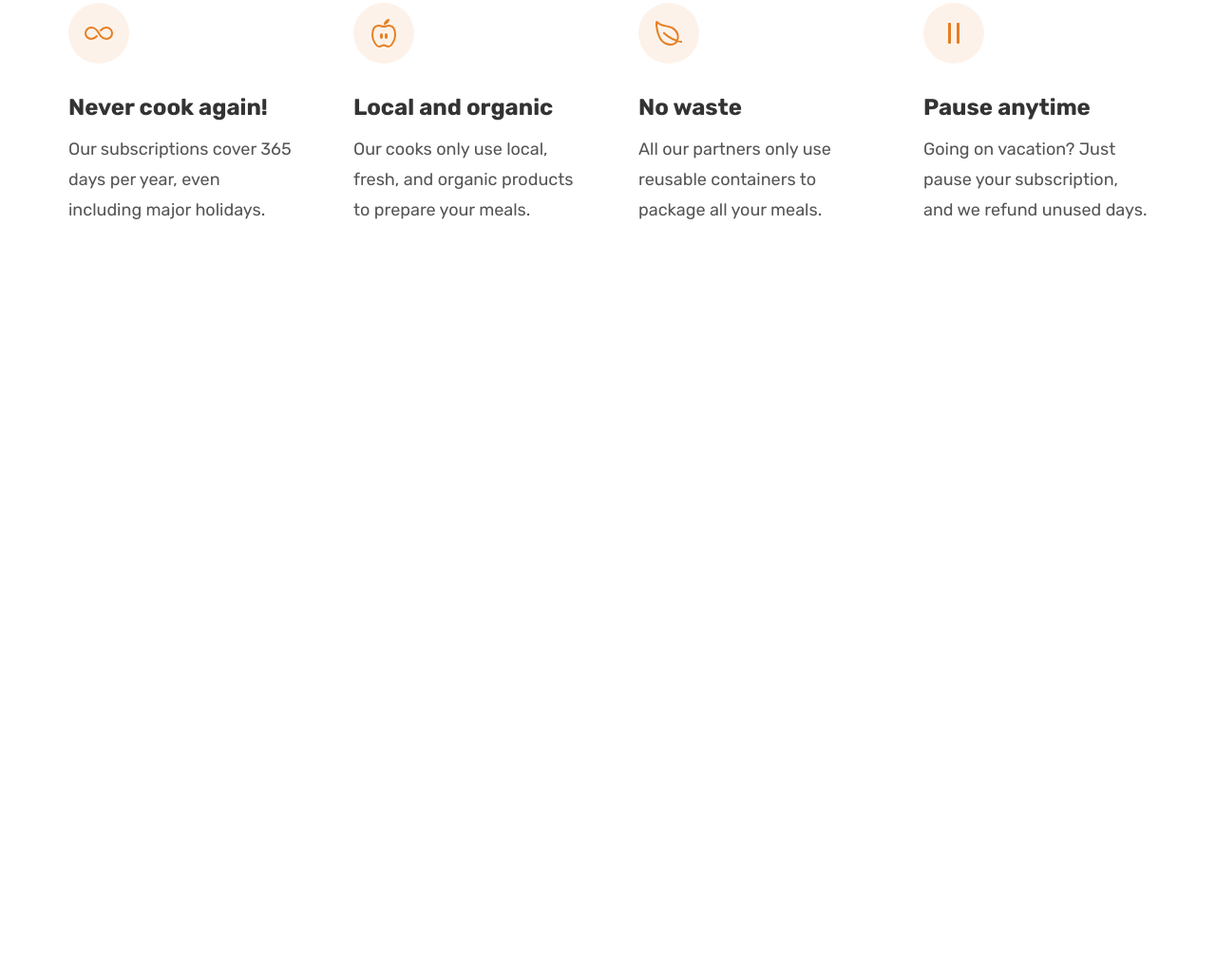
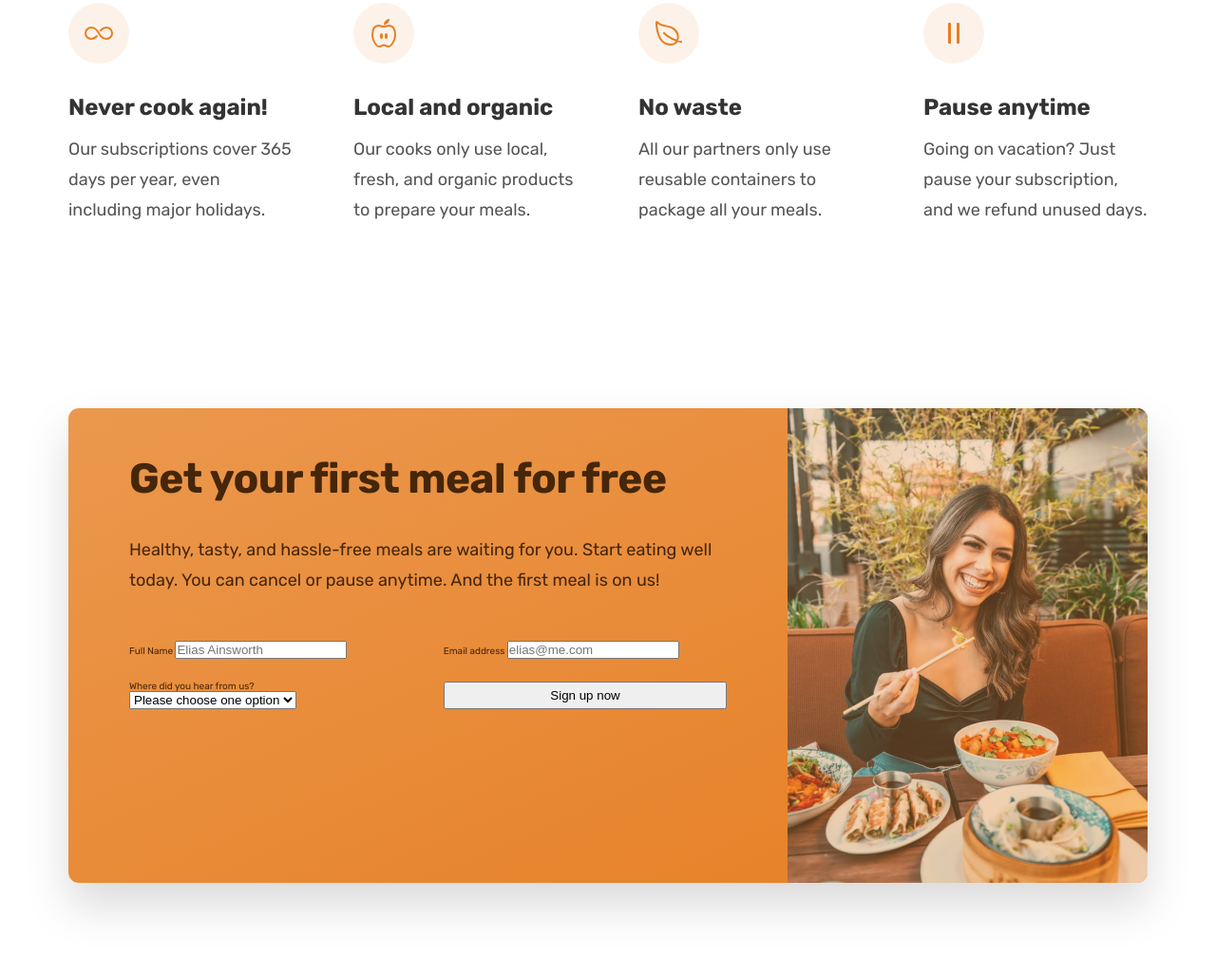
Before and after one commit to rogueassassin11/omnifood-v2, a plain HTML site: page index.html in a window 1280 px wide. Shown: the part 5622-6648 px from the top of the page at 95% size. Before the commit the page ends 5956 px from the top, so only its background shows below. Drawn offline with nearby package versions, Linux system fonts and the light colour scheme.

Commit message:
Started CTA section

```diff
--- a/css/general.css
+++ b/css/general.css
@@ -25,7 +25,7 @@
 
       Primary: #e67e22
       Secondary: #cf711f
-      Tints: #fdf2e9, #fae5d3
+      Tints: #fdf2e9, #fae5d3, #eb984e
       Shades:
       Accents:
       Grey: #777, #555, #333, #6f6f6f (lightest grey on #fdf2e9)
@@ -35,7 +35,7 @@
       - UIFaces
 
 --- 05 SHADOWS
-
+     0 2.4rem 4.8rem rgba(0, 0, 0, 0.075)
 
 --- 06 BORDER-RADIUS
        Default: 9px
--- a/css/style.css
+++ b/css/style.css
@@ -459,3 +459,59 @@
   font-size: 1.8rem;
   line-height: 1.8;
 }
+
+/***********************/
+/* CTA SECTION
+/***********************/
+
+.section-cta {
+  padding: 9.6rem 0;
+}
+
+.cta {
+  display: grid;
+  grid-template-columns: 2fr 1fr;
+  /* background-color: #e67e22; */
+  box-shadow: 0 2.4rem 4.8rem rgba(0, 0, 0, 0.15);
+  border-radius: 11px;
+
+  background-image: linear-gradient(to right bottom, #eb984e, #e67e22);
+  overflow: hidden;
+
+  /*temp*/
+  height: 50rem;
+}
+
+.cta-text-box {
+  color: #45260a;
+  padding: 4.8rem 6.4rem 6.4rem 6.4rem;
+}
+
+.cta .heading-secondary {
+  color: #45260a;
+  margin-bottom: 3.2rem;
+}
+
+.cta-text {
+  font-size: 1.8rem;
+  line-height: 1.8;
+  margin-bottom: 4.8rem;
+}
+
+.cta-img-box {
+  background-image: linear-gradient(
+      to right bottom,
+      rgba(235, 151, 78, 0.35),
+      rgba(230, 125, 34, 0.35)
+    ),
+    url("../img/eating.jpg");
+  background-size: cover;
+  background-position: center;
+}
+
+.cta-form {
+  display: grid;
+  grid-template-columns: 1fr 1fr;
+  column-gap: 3.2rem;
+  row-gap: 2.4rem;
+}
--- a/index.html
+++ b/index.html
@@ -545,6 +545,60 @@
           </div>
         </div>
       </section>
+
+      <section class="section-cta">
+        <div class="container">
+          <div class="cta">
+            <div class="cta-text-box">
+              <h2 class="heading-secondary">Get your first meal for free</h2>
+              <p class="cta-text">
+                Healthy, tasty, and hassle-free meals are waiting for you. Start
+                eating well today. You can cancel or pause anytime. And the
+                first meal is on us!
+              </p>
+              <form action="#" class="cta-form">
+                <div>
+                  <label for="full-name">Full Name</label>
+                  <input
+                    id="full-name"
+                    type="text"
+                    placeholder="Elias Ainsworth"
+                    required
+                  />
+                </div>
+                <div>
+                  <label for="email">Email address</label>
+                  <input
+                    id="email"
+                    type="email"
+                    placeholder="elias@me.com"
+                    required
+                  />
+                </div>
+
+                <div>
+                  <label for="select-where">Where did you hear from us?</label>
+                  <select name="" id="select-where" required>
+                    <option value="">Please choose one option</option>
+                    <option value="friends">Friends and family</option>
+                    <option value="youtube">YouTube video</option>
+                    <option value="podcast">Podcast</option>
+                    <option value="ad">Facebook ad</option>
+                    <option value="others">Others</option>
+                  </select>
+                </div>
+
+                <button class="btn">Sign up now</button>
+              </form>
+            </div>
+            <div
+              class="cta-img-box"
+              role="img"
+              aria-label="Woman enjoying food"
+            ></div>
+          </div>
+        </div>
+      </section>
     </main>
 
     <!-- IONICON -->
```
